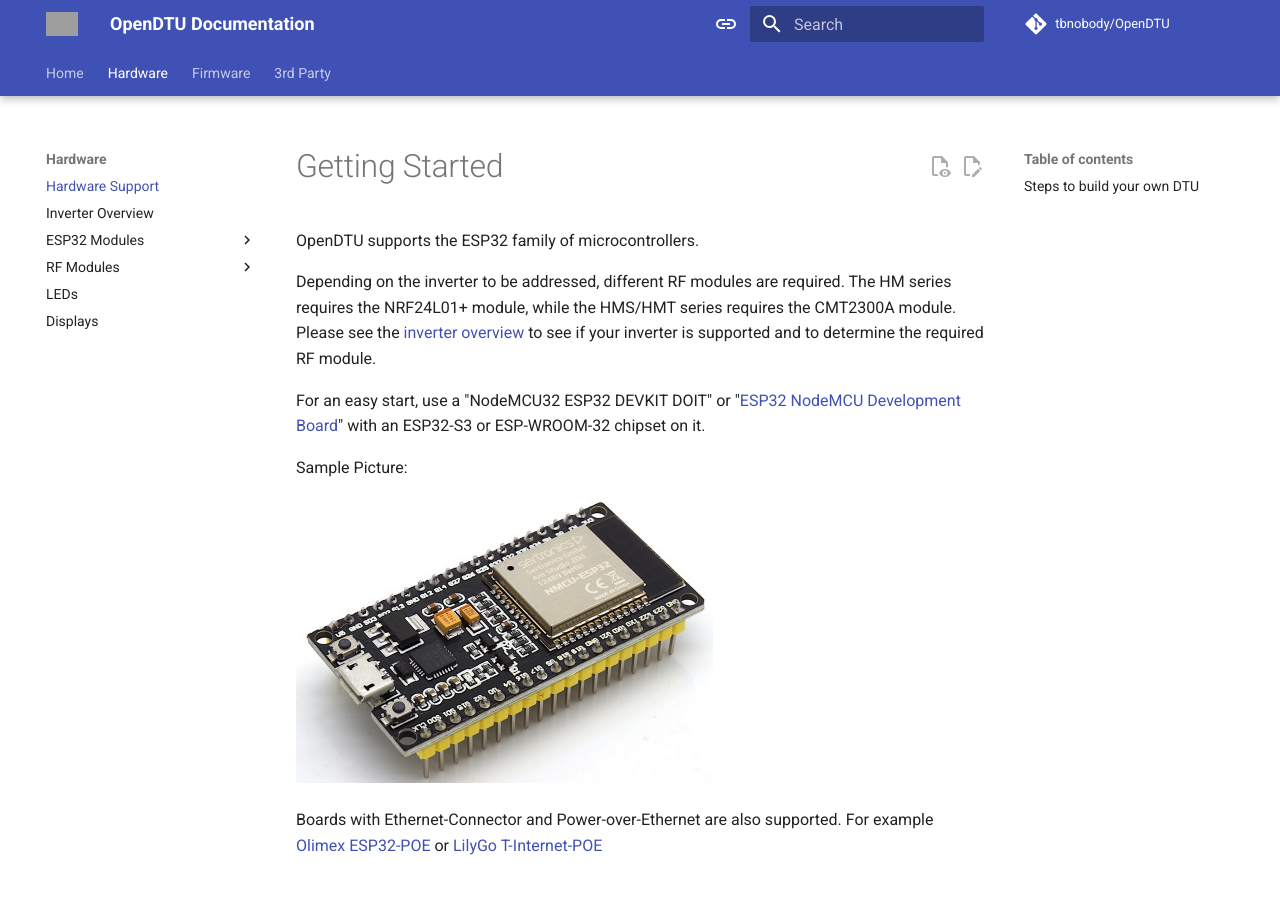
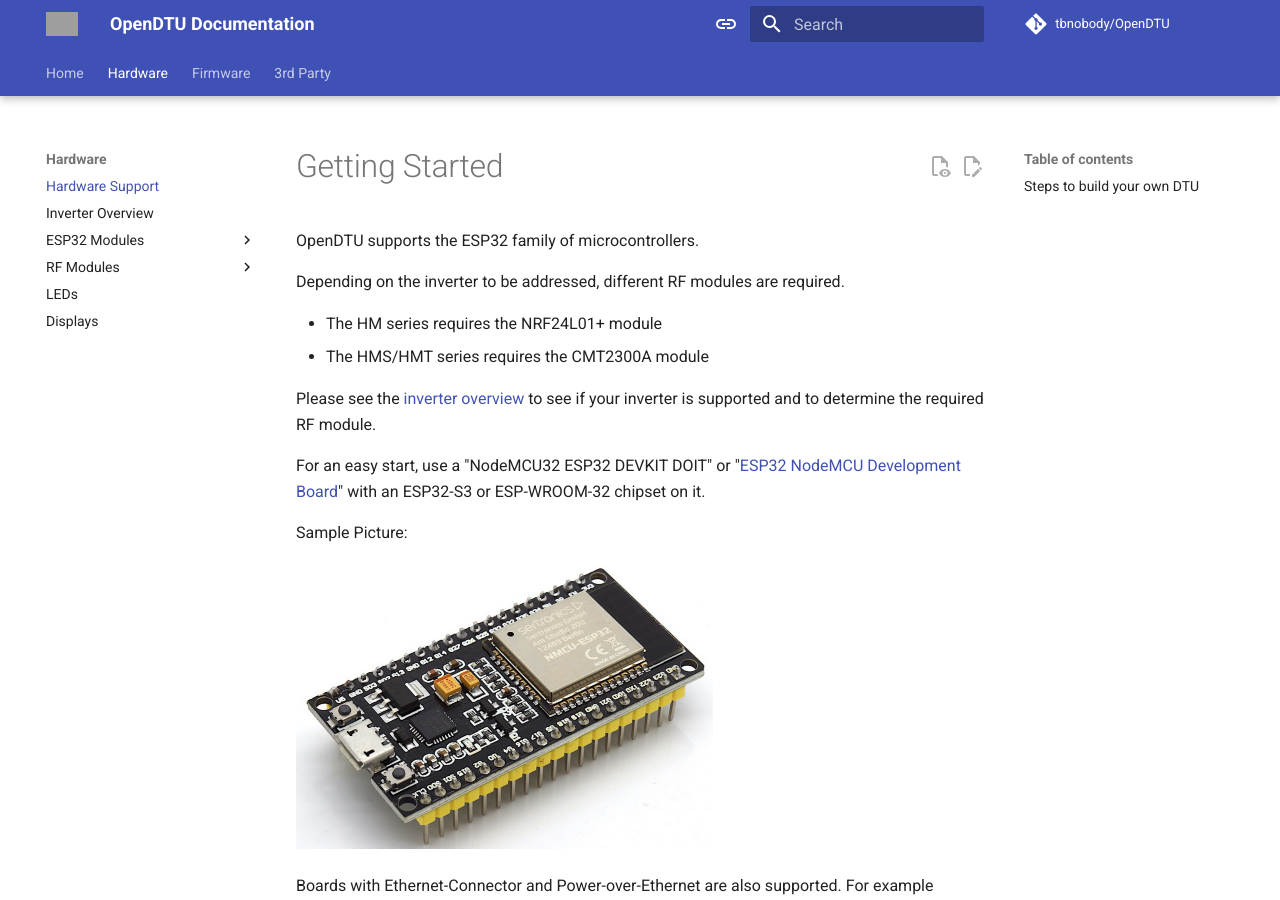
Before and after one commit to tbnobody/OpenDTU-docs, an MkDocs documentation site: the page built from docs/hardware/index.md, in a window 1280 px wide and 900 px high. Built offline with MkDocs 1.6.1 and Material for MkDocs 9.7.7, drawn with Linux system fonts in a browser that asks for light colours; comment, search, counter and statistics services are not loaded; grey boxes are pictures that could not be loaded.

Commit message:
transform info on required wireless modules into list

```diff
--- a/docs/hardware/index.md
+++ b/docs/hardware/index.md
@@ -2,7 +2,11 @@
 
 OpenDTU supports the ESP32 family of microcontrollers.
 
-Depending on the inverter to be addressed, different RF modules are required. The HM series requires the NRF24L01+ module, while the HMS/HMT series requires the CMT2300A module.
+Depending on the inverter to be addressed, different RF modules are required.
+
+- The HM series requires the NRF24L01+ module
+- The HMS/HMT series requires the CMT2300A module
+
 Please see the [inverter overview](inverter_overview.md) to see if your inverter is supported and to determine the required RF module.
 
 For an easy start, use a "NodeMCU32 ESP32 DEVKIT DOIT" or "[ESP32 NodeMCU Development Board](esp32nodemcu_38pin.md)" with an ESP32-S3 or ESP-WROOM-32 chipset on it.
```
